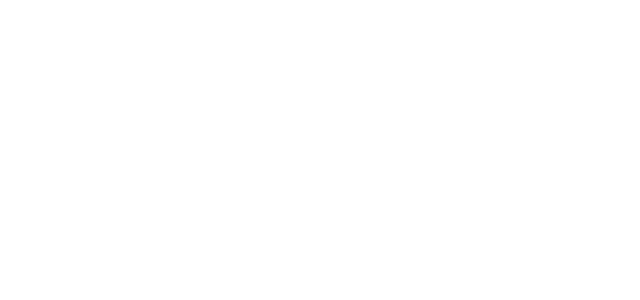
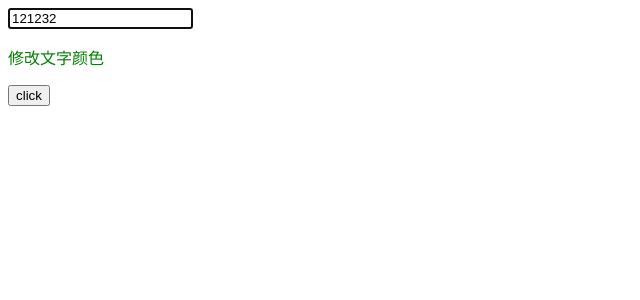
Before and after one commit to LMQ07/VueBasics, a Vue app: page / in a window 1280 px wide. Shown: the top 300 px of the page, without its empty margins (0-640 px from the left). Built offline with nearby package versions, Linux system fonts and the light colour scheme.

Commit message:
第六天内容

```diff
--- a/src/App.vue
+++ b/src/App.vue
@@ -1,18 +1,17 @@
 <template>
   <div id="app">
-
+    <UseDirective></UseDirective>
   </div>
 </template>
 
 <script>
 // 引入其他子组件 就是组件的入口
-
+import UseDirective from "./components/UseDirective.vue";
 
 export default {
-  name: 'App',
-
-}
+  name: "App",
+  components: { UseDirective },
+};
 </script>
 
-<style>
-</style>
+<style></style>
--- /dev/null
+++ b/src/components/UseDirective.vue
@@ -0,0 +1,79 @@
+<template>
+  <div>
+    <input v-goFocus v-number="qwe" v-model="qwe" />
+    <p v-color="colorStr">修改文字颜色</p>
+    <button @click="colorStr = 'red'">click</button>
+  </div>
+</template>
+1
+<script>
+// 自定义指令的使用
+// 1.注册
+// 1.1 全局 Vue.directive('指令名称', {})
+// 1.2 局部 directives: {}
+
+// 2.使用 v-指令名称
+
+// 注意:
+// inserted方法 - 指令所在标签, 被插入到网页上触发(一次)
+// update方法 - 指令对应数据/标签更新时, 此方法执行
+// /[^\d.]/g
+
+// 需求：
+// 1. 实现表单自动获取焦点的自定义指令
+// 2. 实现一个修改标签颜色的指令
+// 3. 解决 v-model.number修饰符的问题
+export default {
+  name: "UseDirective",
+  data() {
+    return {
+      colorStr: "green",
+      qwe: "121232",
+    };
+  },
+  // directives: {
+  //   指令的名称: {
+  //     inserted(el) {
+  //       // el 指令所在标签
+  //       // 指令所在标签, 被插入到网页上触发(一次)
+  //     },
+  //   },
+  // },
+  directives: {
+    focus: {
+      inserted(el) {
+        el.focus();
+      },
+    },
+    color: {
+      // inserted方法 - 指令所在标签, 被插入到网页上触发(一次)
+      inserted(el, binding) {
+        // console.log(this);
+        // console.log(binding);
+        el.style.color = binding.value;
+      },
+      // update方法 - 指令对应数据/标签更新时, 此方法执行
+      update(el, binding) {
+        // console.log(binding);
+        // console.log(this);
+        el.style.color = binding.value;
+      },
+    },
+    number: {
+      inserted(el, binding, vNode) {
+        el.value = binding.value.replace(/[^\d.]/g, "");
+        vNode.context[binding.expression] = el.value;
+      },
+      update(el, binding, vNode) {
+        console.log(el);
+        console.log(binding);
+        console.log(vNode);
+        el.value = binding.value.replace(/[^\d.]/g, "");
+        vNode.context[binding.expression] = el.value;
+      },
+    },
+  },
+};
+</script>
+
+<style></style>
--- a/src/main.js
+++ b/src/main.js
@@ -3,7 +3,12 @@
 import App from "./App.vue"; // 引入根组件
 
 Vue.config.productionTip = false; // 提示语
-
+//  全局 Vue.directive('指令名称', {})
+Vue.directive("goFocus", {
+  inserted(el, binding, vNode) {
+    el.focus();
+  },
+});
 // 生成一个实例对象
 new Vue({
   render: (h) => h(App), //render渲染app createElement创建元素
```
